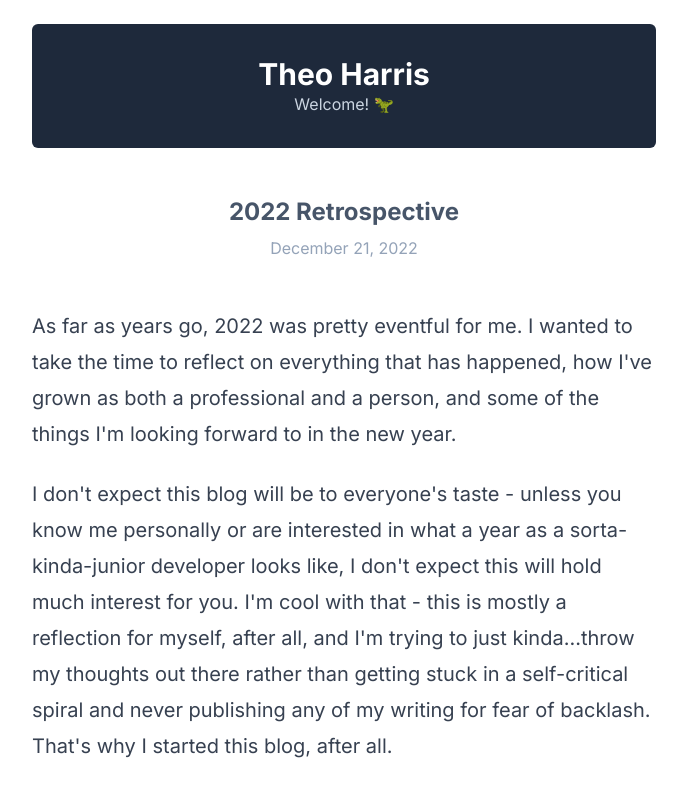
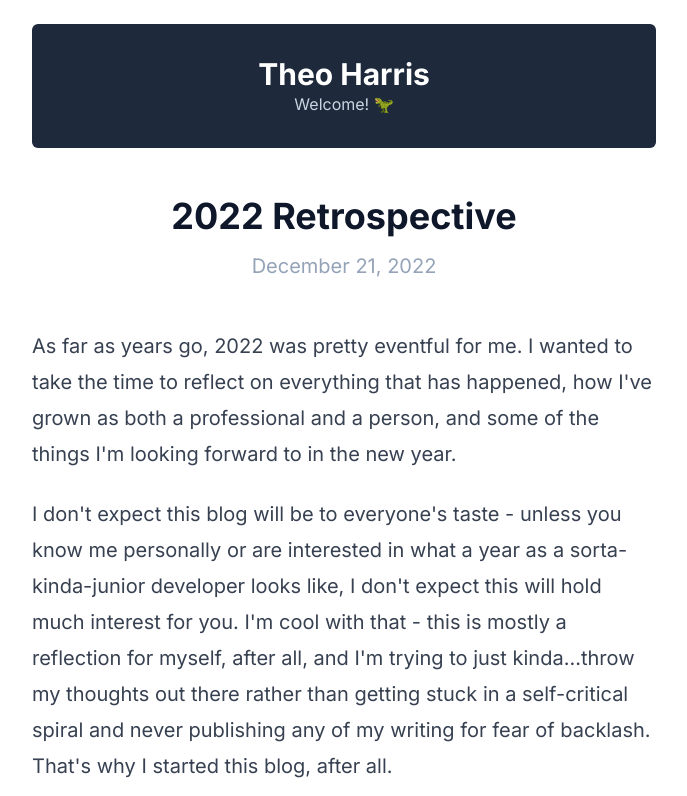
Before and after one commit to Theosaurus-Rex/dev-portfolio-2023, a Next.js app: page /blog/posts/2022-retrospective in a window 1280 px wide. Shown: the top 796 px of the page, without its empty margins (296-983 px from the left). Built offline with nearby package versions, Linux system fonts and the light colour scheme.

Commit message:
style(blog post): Adjust header of blog page

```diff
--- a/src/app/blog/posts/[slug]/page.tsx
+++ b/src/app/blog/posts/[slug]/page.tsx
@@ -24,8 +24,8 @@ const PostPage = (props: any) => {
   return (
     <div>
       <div className="my-12 text-center">
-        <h1 className="text-2xl text-slate-600 font-bold">{post.data.title}</h1>
-        <p className="text-slate-400 mt-2">
+        <h1 className="text-4xl text-slate-900 font-bold">{post.data.title}</h1>
+        <p className="text-slate-400 mt-4 text-xl">
           {new Date(post.data.date).toLocaleDateString("en-US", {
             year: "numeric",
             month: "long",
```
